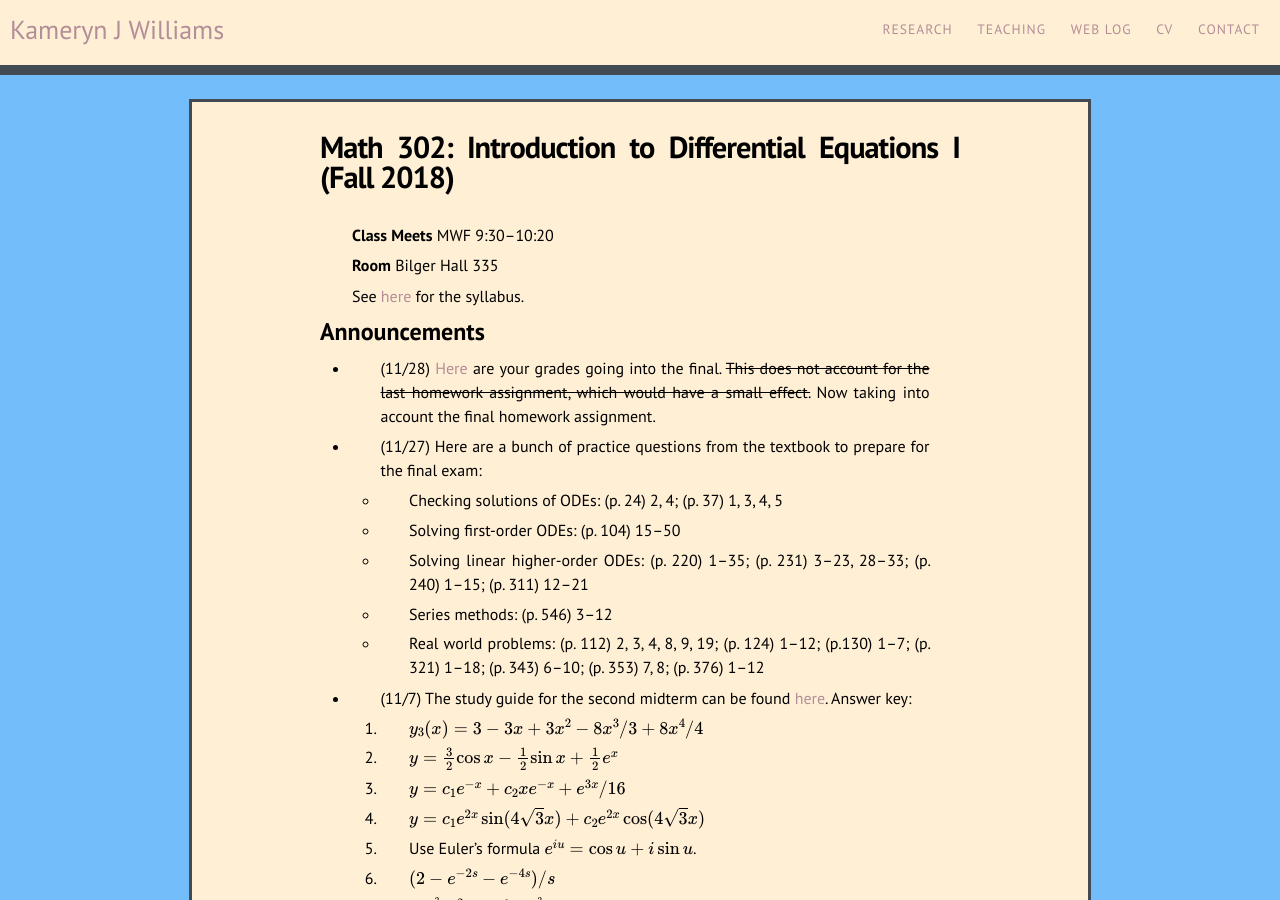
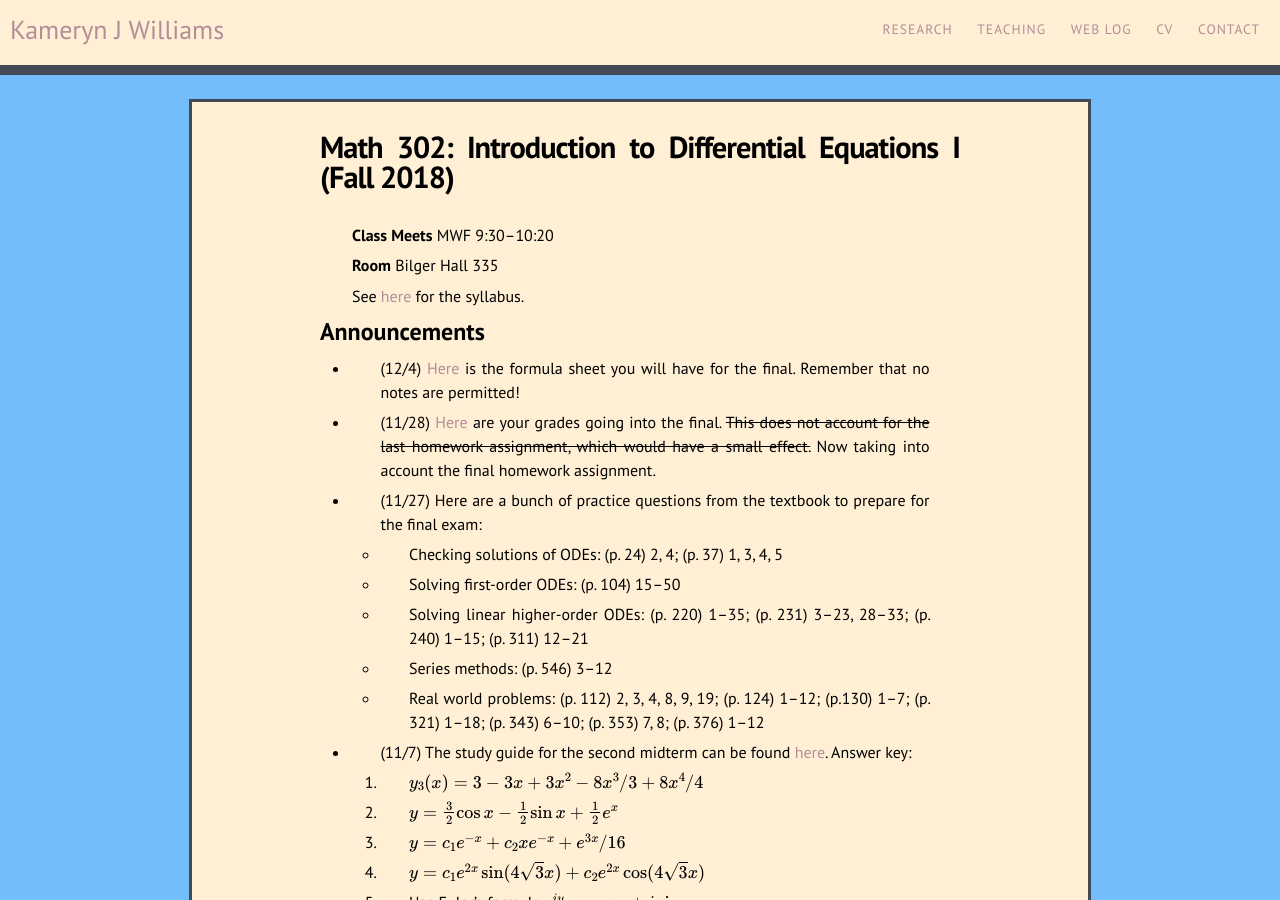
Before and after one commit to kamerynjw/kamerynjw.github.io, a Jekyll site: the page built from teaching/2018/math302.md, in a window 1280 px wide and 900 px high. Built offline with Jekyll 4.4.1, drawn with Linux system fonts in a browser that asks for light colours; nearby versions of some CDN libraries; formulas are drawn with MathJax 3.

Commit message:
added formulae sheet for finals

```diff
--- a/teaching/2018/math302.md
+++ b/teaching/2018/math302.md
@@ -12,6 +12,8 @@ See [here]({{ page.url }}syllabus) for the syllabus.
 
 Announcements
 -------------
+
+* (12/4) [Here]({{ page.url }}302-final-formuale.pdf) is the formula sheet you will have for the final. Remember that no notes are permitted!
 
 * (11/28) [Here]({{ page.url }}pre-final-grades.pdf) are your grades going into the final. ~~This does not account for the last homework assignment, which would have a small effect.~~ Now taking into account the final homework assignment.
 
```
Also changed, not shown: teaching/2018/math244.md (+2 -0 lines), 2 other files.
